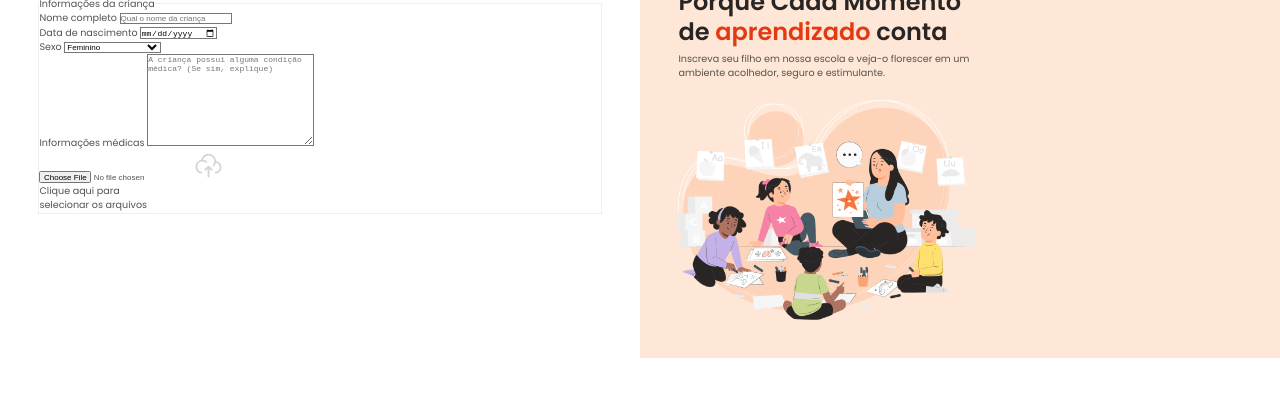
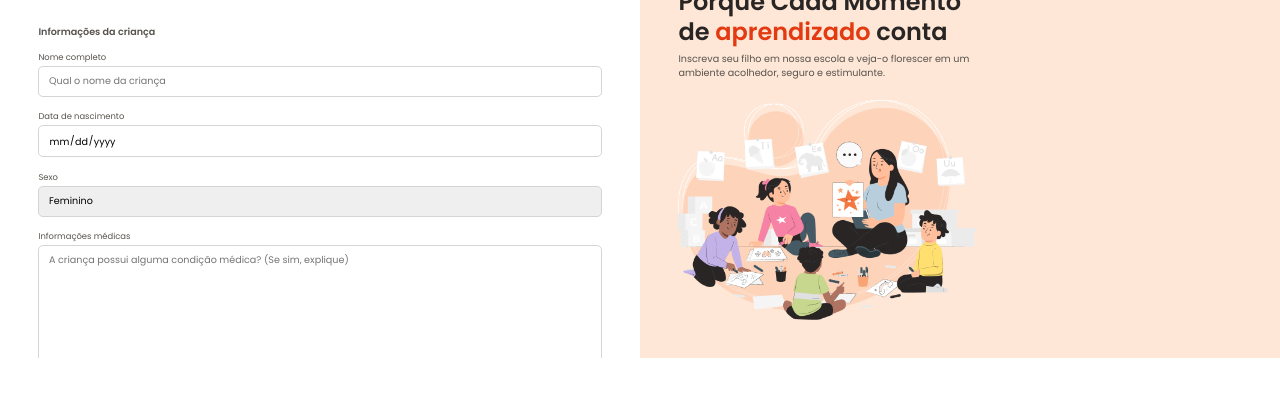
Before and after one commit to Gui250/Formulario-de-Matricula, a plain HTML site: page index.html in a window 1280 px wide. Shown: the part 122-518 px from the top of the page. Drawn offline with Linux system fonts and the light colour scheme.

Commit message:
configurando campos de texto

```diff
--- /dev/null
+++ b/styles/fields/fields.css
@@ -0,0 +1,30 @@
+input,
+textarea,
+select {
+  appearance: none; /* Tira a setinha ou aparencias padrao do input */
+  width: 100%;
+  border-radius: 0.5rem;
+  border: 1px solid var(--stroke-default);
+  padding: 0.75rem 1rem;
+  font: var(--text);
+}
+
+label {
+  font: var(--text-sm);
+  color: var(--text-secondary);
+  display: block;
+  margin-bottom: 0.25rem;
+}
+
+input:focus,
+select:focus,
+textarea:focus {
+  outline: 0.25rem solid var(--surface-secondary);
+  border: 0.125rem solid var(--stroke-highlight);
+}
+
+input[type="date"] {
+  &::-webkit-calendar-picker-indicator {
+    opacity: 0;
+  }
+}
--- /dev/null
+++ b/styles/forms.css
@@ -0,0 +1,16 @@
+@import url("fields/fields.css");
+
+form {
+  margin-top: 3rem;
+}
+
+fieldset {
+  border: none;
+  display: grid;
+  gap: 1.5rem;
+}
+
+legend {
+  font: 600 1rem/1.25 var(--font-family);
+  margin-bottom: 1.5rem;
+}
--- a/styles/style.css
+++ b/styles/style.css
@@ -1,2 +1,3 @@
 @import url("global.css");
 @import url("layout.css");
+@import url("forms.css");
```
